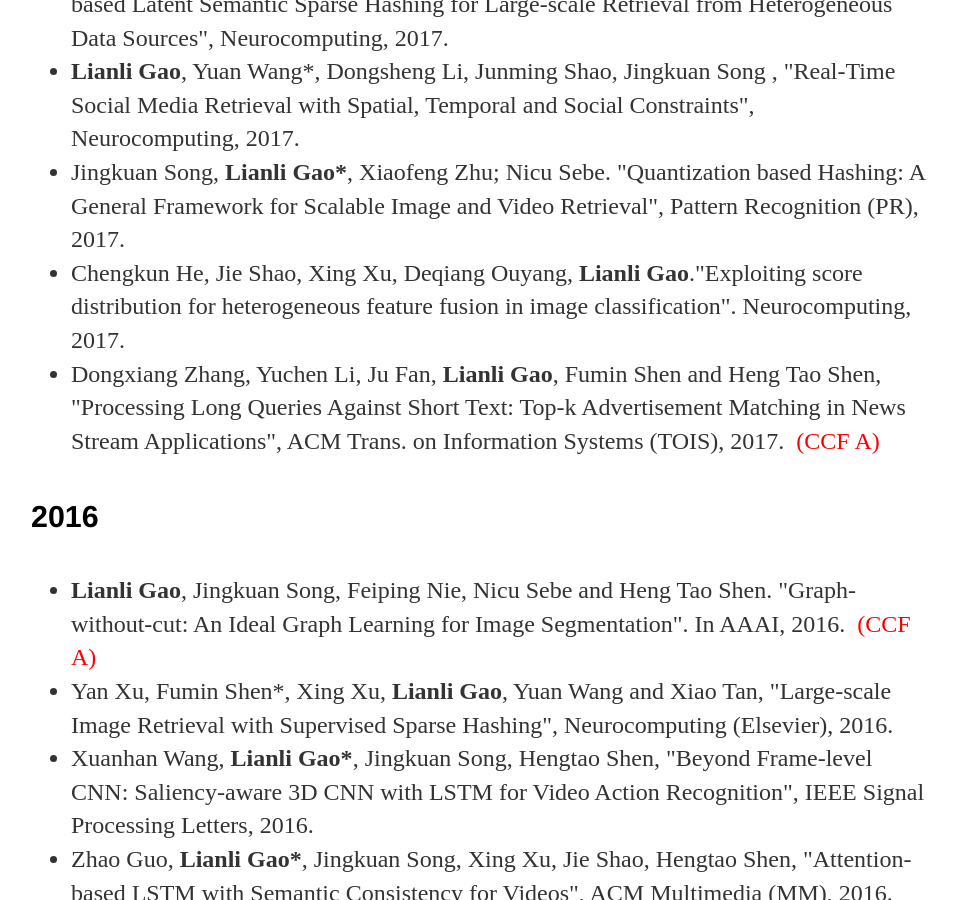
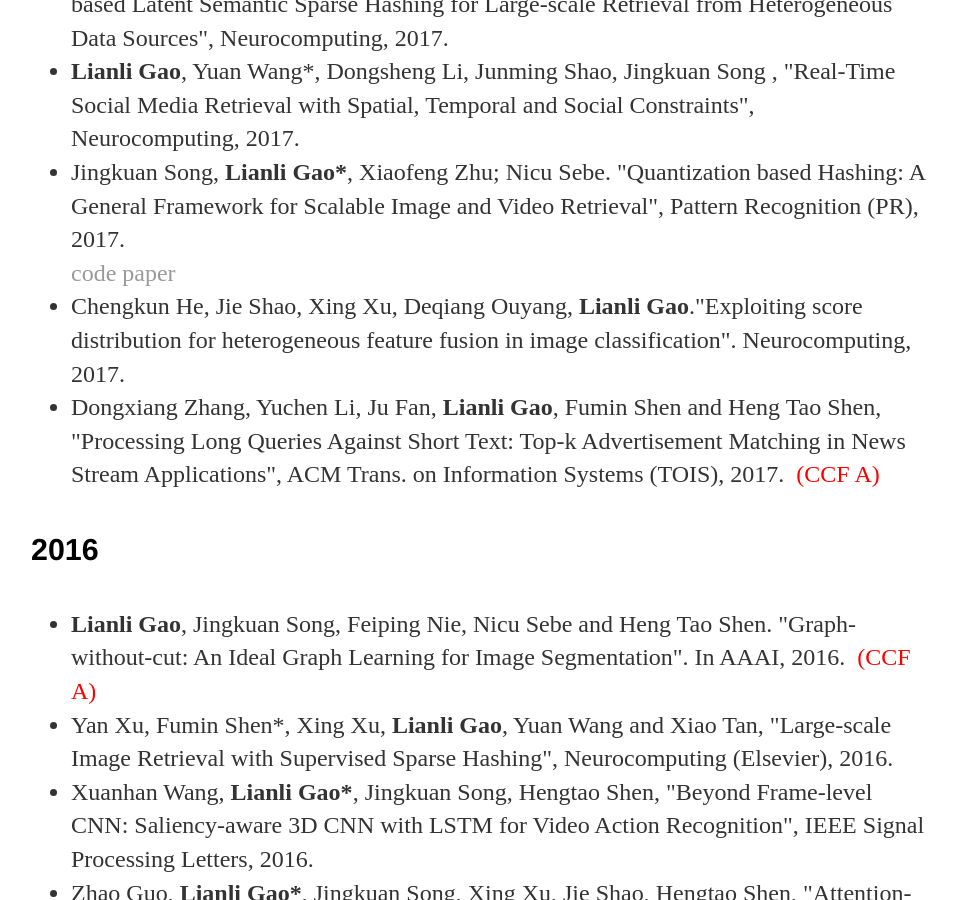
Before and after one commit to lianliGao/lianligao.github.io, a Jekyll site: the page built from cv/index.html, in a window 1280 px wide and 900 px high, scrolled down 6097 px. Shown: the whole window, without its empty margins (161-1116 px from the left). Built offline with Jekyll 4.4.1, drawn with Linux system fonts in a browser that asks for light colours.

Commit message:
Update index.html

```diff
--- a/cv/index.html
+++ b/cv/index.html
@@ -89,7 +89,8 @@ title: Selected Publications
 <li>  <strong>Lianli Gao</strong>, Peng Wang, Jingkuan Song, Zi Huang, Jie Shao and Heng Tao Shen. "Event Video Mashup: from Hundreds of Videos to Minutes of Skeleton", AAAI Conference on Artificial Intelligence (AAAI), 2017. (Oral). <font color="#ff0000"><b>&nbsp;</b>(CCF A)</font></li>
 <li>  Xiangpeng Li, <strong>Lianli Gao*</strong>, Xing Xu, Jie Shao, Fumin Shen, Jingkuan Song, "Kernel based Latent Semantic Sparse Hashing for Large-scale Retrieval from Heterogeneous Data Sources", Neurocomputing, 2017.</li>
 <li> <strong>Lianli Gao</strong>, Yuan Wang*, Dongsheng Li, Junming Shao, Jingkuan Song , "Real-Time Social Media Retrieval with Spatial, Temporal and Social Constraints", Neurocomputing, 2017.</li>
-<li>  Jingkuan Song, <strong>Lianli Gao*</strong>, Xiaofeng Zhu; Nicu Sebe. "Quantization based Hashing: A General Framework for Scalable Image and Video Retrieval", Pattern Recognition (PR), 2017.</li>
+<li>  Jingkuan Song, <strong>Lianli Gao*</strong>, Xiaofeng Zhu; Nicu Sebe. "Quantization based Hashing: A General Framework for Scalable Image and Video Retrieval", Pattern Recognition (PR), 2017.</li><a href="https://github.com/lixiangpengcs/KLSSH" rel="nofollow">code</a> <a href="https://www.sciencedirect.com/science/article/abs/pii/S0925231217304538" rel="nofollow">paper</a>
+
 <li>  Chengkun He, Jie Shao, Xing Xu, Deqiang Ouyang, <strong>Lianli Gao</strong>."Exploiting score distribution for heterogeneous feature fusion in image classification". Neurocomputing, 2017.</li>
 <li>  Dongxiang Zhang, Yuchen Li, Ju Fan, <strong>Lianli Gao</strong>, Fumin Shen and Heng Tao Shen, "Processing Long Queries Against Short Text: Top-k Advertisement Matching in News Stream Applications", ACM Trans. on Information Systems (TOIS), 2017.  <font color="#ff0000"><b>&nbsp;</b>(CCF A)</font></li>
 </ul>
```
